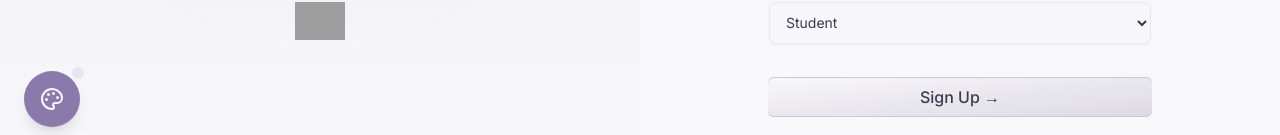
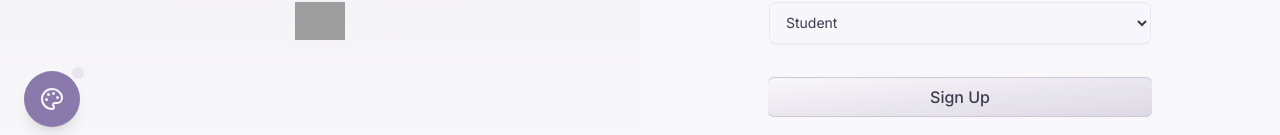
Before and after one commit to Md-Isa-Ahamed-San/justlearn-lms, a Next.js app: page /register in a window 1280 px wide. Shown: the part 649-784 px from the top of the page. Built offline with nearby package versions, Linux system fonts and the light colour scheme; grey boxes are pictures that could not be loaded; a web font is replaced by a local one.

Commit message:
signin and register shows a text processing while processing the auth functionality

```diff
--- a/components/login.jsx
+++ b/components/login.jsx
@@ -144,6 +144,7 @@ const iconsArray = [
 export function Login() {
   const [formData, setFormData] = useState({ email: "", password: "" });
   const [loginError, setLoginError] = useState(null);
+    const [submitting, setSubmitting] = useState(false);
   const router = useRouter();
   const { update } = useSession();
   const handleInputChange = (event, name) => {
@@ -161,6 +162,7 @@ export function Login() {
         // Login successful
         await update(); // Force session update on the client
         router.push("/")
+        // setSubmitting(false)
       }
       console.log("handleSubmit ~ res:", res);
     } catch (err) {
@@ -209,6 +211,8 @@ export function Login() {
           formFields={formFields}
           goTo={goToForgotPassword}
           handleSubmit={handleSubmit}
+          submitting={submitting}
+          setSubmitting={setSubmitting}
         />
       </span>
     </section>
--- a/components/modern-animated-sign-in.jsx
+++ b/components/modern-animated-sign-in.jsx
@@ -309,6 +309,8 @@ const AnimatedForm = memo(function AnimatedForm({
   goTo,
   registerError,
   loginError,
+  submitting,
+  setSubmitting
 }) {
   const [visible, setVisible] = useState(false);
   const [errors, setErrors] = useState({});
@@ -338,6 +340,7 @@ const AnimatedForm = memo(function AnimatedForm({
 
   const handleSubmit = (event) => {
     event.preventDefault();
+    setSubmitting(true);
     const formErrors = validateForm(event);
 
     setErrors({});
@@ -505,7 +508,7 @@ const AnimatedForm = memo(function AnimatedForm({
             outline-hidden hover:cursor-pointer"
             type="submit"
           >
-            {submitButton} &rarr;
+            {submitting ? "Processing..." : submitButton}
             <BottomGradient />
           </button>
         </BoxReveal>
@@ -546,6 +549,9 @@ const AuthTabs = memo(function AuthTabs({
   handleSubmit,
   registerError,
   loginError,
+  submitting,
+  setSubmitting,
+
 }) {
   return (
     <div className="flex max-lg:justify-center w-full md:w-auto">
@@ -559,6 +565,8 @@ const AuthTabs = memo(function AuthTabs({
           onSubmit={handleSubmit}
           goTo={goTo}
           googleLogin="Login with Google"
+          submitting={submitting}
+          setSubmitting={setSubmitting}
         />
       </div>
     </div>
--- a/components/register.jsx
+++ b/components/register.jsx
@@ -163,6 +163,7 @@ export function Register() {
     role:"student"
   });
   const [registerError, setRegisterError] = useState(null);
+  const [submitting, setSubmitting] = useState(false);
   const router = useRouter();
   const goToForgotPassword = (event) => {
     event.preventDefault();
@@ -268,6 +269,8 @@ export function Register() {
           goTo={goToForgotPassword}
           handleSubmit={handleSubmit}
           registerError={registerError}
+          submitting={submitting}
+          setSubmitting={setSubmitting}
         />
       </span>
     </section>
```
